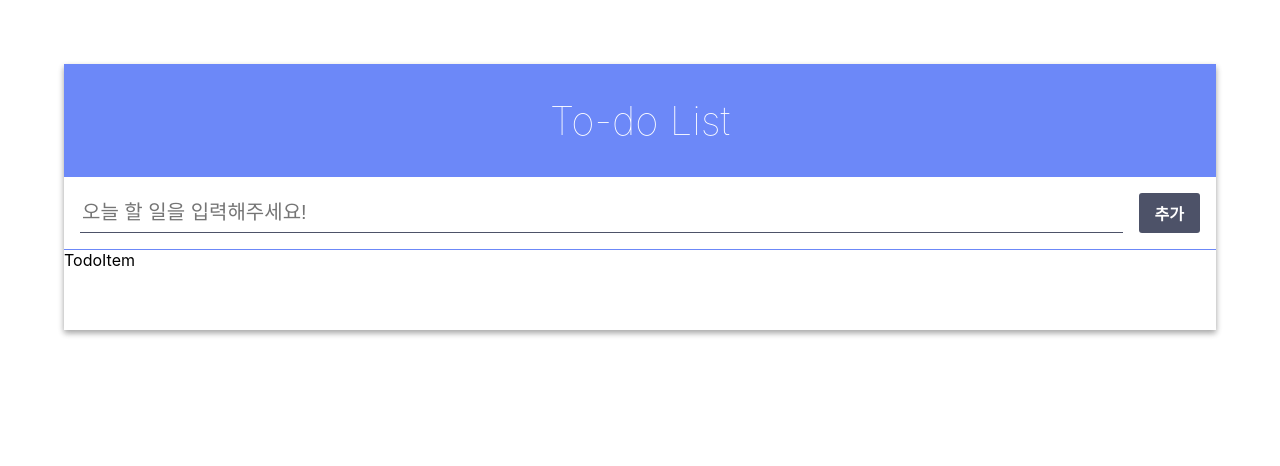
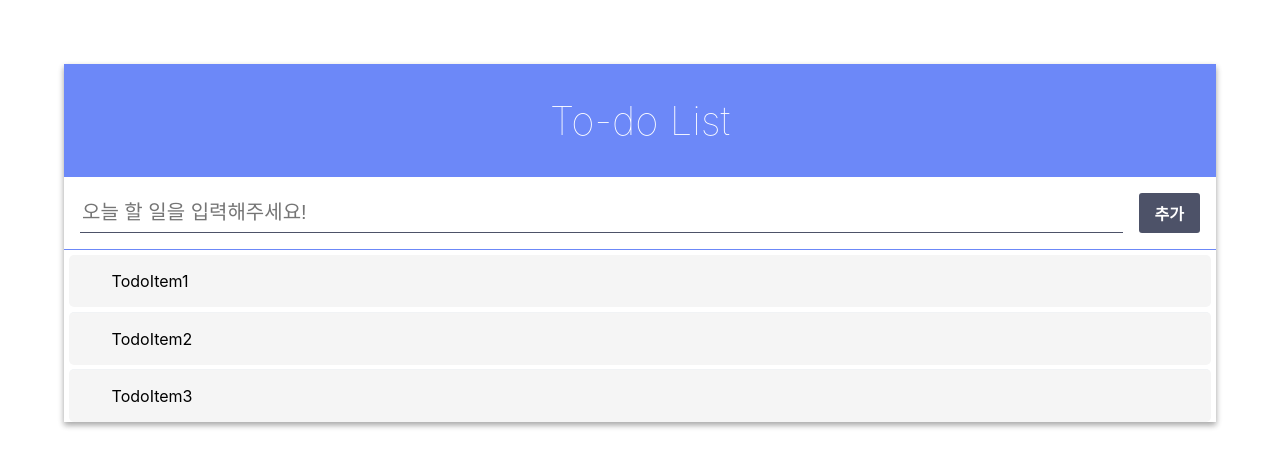
Before and after one commit to sjparkk/to-do-list-frontend, a React (Create React App) app in the folder todolist/: page / in a window 1280 px wide. Shown: the top 466 px of the page. Built offline with nearby package versions, Linux system fonts and the light colour scheme.

Commit message:
feat : TodoItem 컴포넌트 생성에 따른 TodoItemList에 추가

```diff
--- a/todolist/src/components/js/TodoItemList.js
+++ b/todolist/src/components/js/TodoItemList.js
@@ -1,4 +1,5 @@
 import React from 'react';
+import TodoItem from './TodoItem';
 
 class TodoItemList extends React.Component {
     render() {
@@ -6,7 +7,11 @@ class TodoItemList extends React.Component {
 
         return (
             <div>
-                TodoItem
+                <div>
+                    <TodoItem content="TodoItem1" />
+                    <TodoItem content="TodoItem2" />
+                    <TodoItem content="TodoItem3" />
+                </div>
             </div>
         );
     }
```
